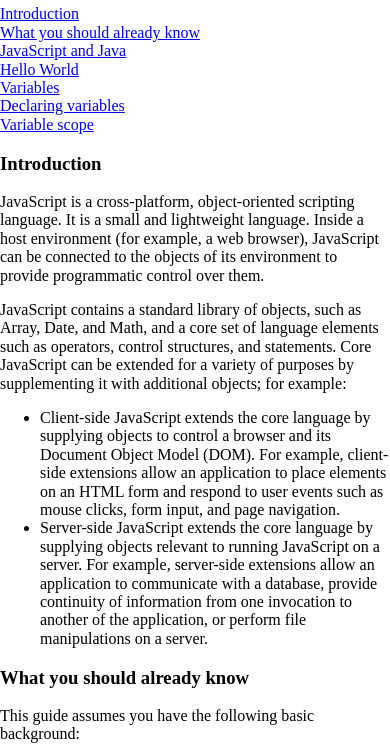
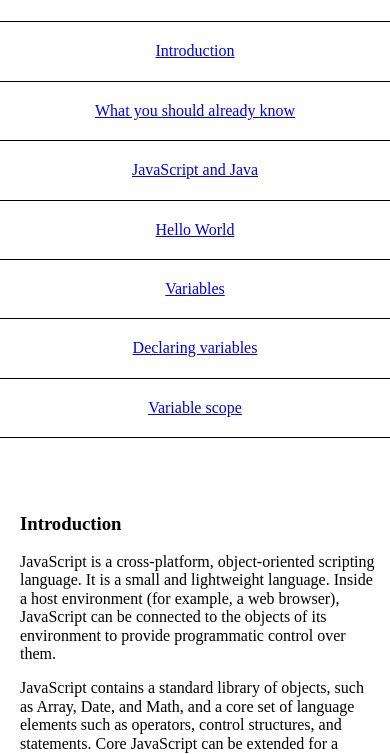
Before and after one commit to Carlos-Diaz-07/p4-web-d-cert-freecodecamp, a plain HTML site: page index.html in a window 390 px wide. Shown: the part 62-816 px from the top of the page. Drawn offline with Linux system fonts and the light colour scheme.

Commit message:
visuals done, ready for presentation

```diff
--- a/index.html
+++ b/index.html
@@ -12,13 +12,16 @@
       <header>
         <h2>JS Documentation</h2>
       </header>
-      <div><a href="#Introduction" class="nav-link">Introduction</a></div>
-      <div><a href="#What_you_should_already_know" class="nav-link">What you should already know</a></div>
-      <div><a href="#JavaScript_and_Java" class="nav-link">JavaScript and Java</a></div>
-      <div><a href="#Hello_World" class="nav-link">Hello World</a></div>
-      <div><a href="#Variables" class="nav-link">Variables</a></div>
-      <div><a href="#Declaring_variables" class="nav-link">Declaring variables</a></div>
-      <div><a href="#Variable_scope" class="nav-link">Variable scope</a></div>
+        <ul>
+          <li><a href="#Introduction" class="nav-link">Introduction</a></li>
+          <li><a href="#What_you_should_already_know" class="nav-link">What you should already know</a></li>
+          <li><a href="#JavaScript_and_Java" class="nav-link">JavaScript and Java</a></li>
+          <li><a href="#Hello_World" class="nav-link">Hello World</a></li>
+          <li><a href="#Variables" class="nav-link">Variables</a></li>
+          <li><a href="#Declaring_variables" class="nav-link">Declaring variables</a></li>
+          <li><a href="#Variable_scope" class="nav-link">Variable scope</a></li>
+          <li></li>
+        </ul>
     </nav>
     <main id="main-doc">
       <section id="Introduction" class="main-section">
--- a/stylesheets/style.css
+++ b/stylesheets/style.css
@@ -1,9 +1,72 @@
 body {
   display: flex;
+}
+
+#navbar {
+  top: 0;
+  bottom: 0;
+  position: fixed;
+  min-width: 275px;
+  padding: 0;
+  text-align: center;
+  overflow-y: scroll;
+
+}
+
+.nav-link {
+  align-self: center;
+  justify-self: center;
+}
+
+nav > ul {
+  list-style: none;
+  padding: 0;
+}
+
+nav > ul > li {
+  text-align: center;
+  border-top: 1px solid black;
+  padding: 20px 10px 20px 10px;
+}
+
+#main-doc {
+  position: absolute;
+  border-left: 8px solid grey;
+  margin-left: 275px;
+}
+
+.main-section {
+  border-bottom: 2px solid black;
+  padding: 0 10px 0 20px;
+}
+
+code {
+  background-color: rgba(126, 126, 126, 0.281);
+  display: block;
+  text-align: center;
+  max-width: 60%;
 }
 
 @media(max-width: 590px) {
   body {
     display: flex;
     flex-direction: column;
+  }
+
+  #navbar {
+    position: unset;
+    display: flex;
+    flex-direction: column;
+    min-width: 275px;
+    align-items: stretch;
+    padding: 0;
+    margin: 0;
+  }
+
+  #main-doc {
+    position: unset;
+    border-left: 8px solid grey;
+    margin: 0;
+    border-left: unset;
+  }
 }
```
